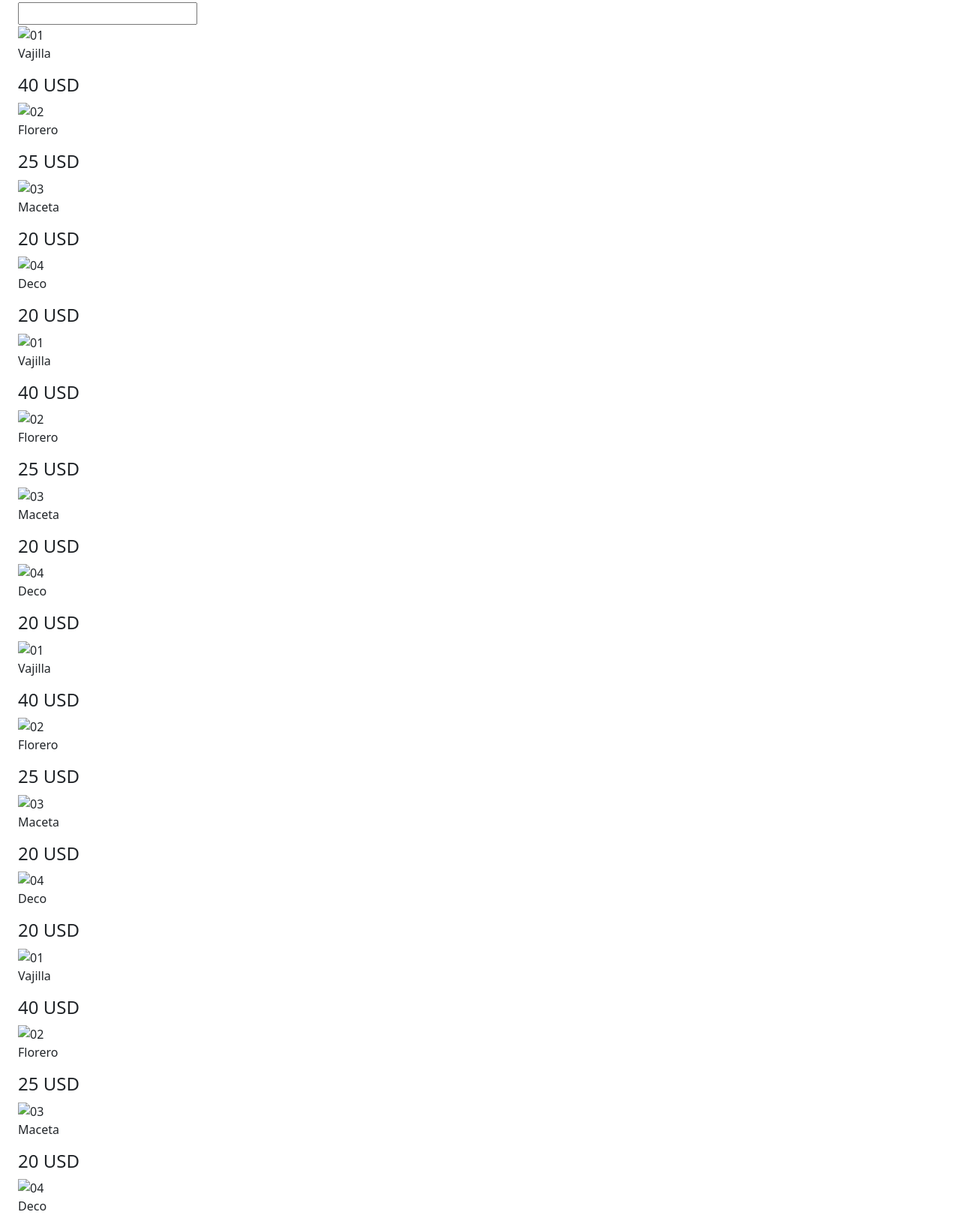
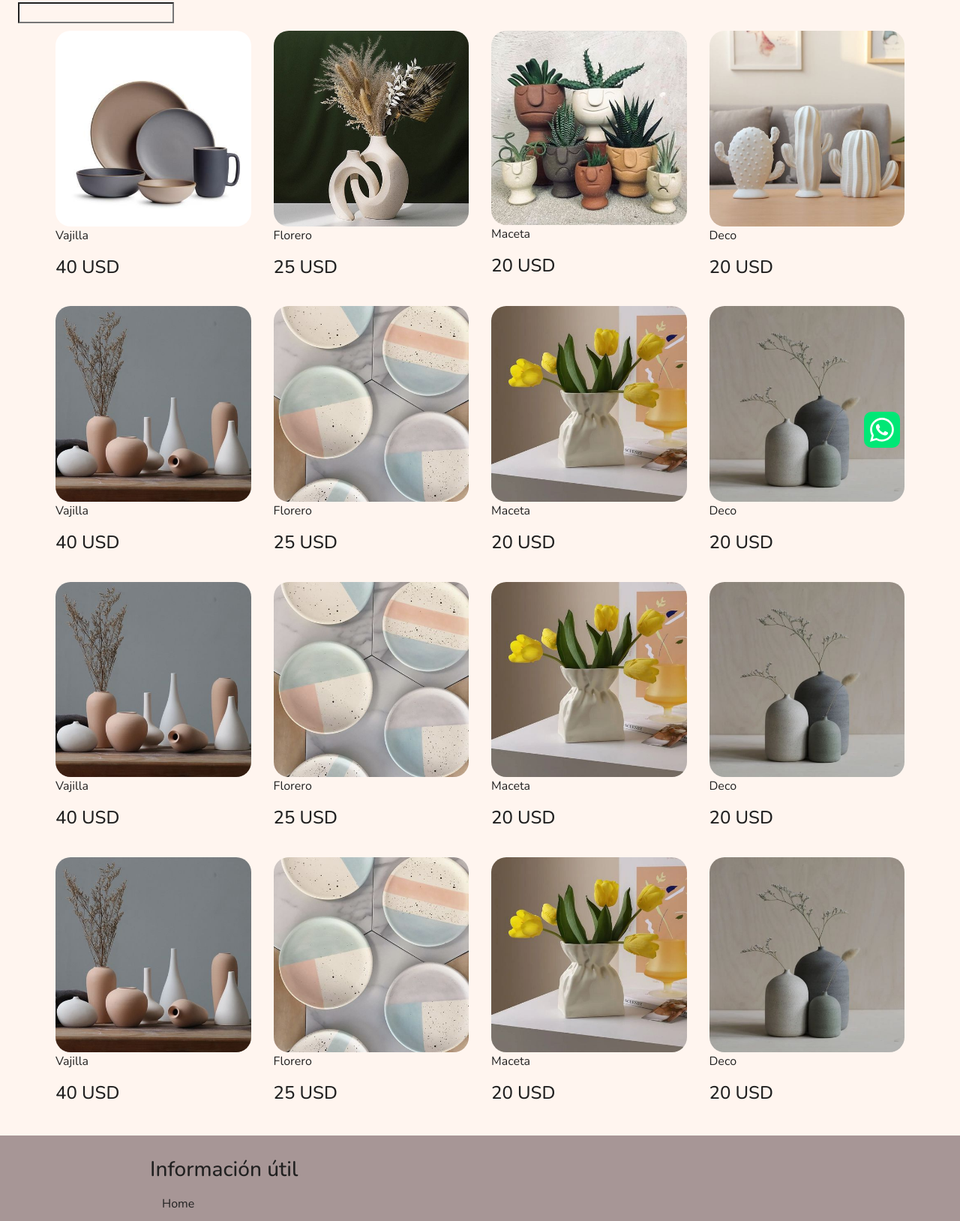
Before and after one commit to delgadillo-cesar/PreEntrega2-Delgadillo, a plain HTML site: page pages/productos.html in a window 1280 px wide. Shown: the part 133-1761 px from the top of the page at 75% size. Drawn offline with nearby package versions, Linux system fonts and the light colour scheme; the site is published under a folder, as on GitHub Pages, so addresses that start at the root find nothing.

Commit message:
Corrección de rutas

```diff
--- a/pages/productos.html
+++ b/pages/productos.html
@@ -4,7 +4,7 @@
     <meta charset="UTF-8">
     <meta name="viewport" content="width=device-width, initial-scale=1.0">
     <link href="https://cdn.jsdelivr.net/npm/bootstrap@5.3.3/dist/css/bootstrap.min.css" rel="stylesheet" integrity="sha384-QWTKZyjpPEjISv5WaRU9OFeRpok6YctnYmDr5pNlyT2bRjXh0JMhjY6hW+ALEwIH" crossorigin="anonymous">
-    <link rel="stylesheet" href="/style.css">
+    <link rel="stylesheet" href="../style.css">
     <link rel="preconnect" href="https://fonts.gstatic.com" crossorigin>
     <link href="https://fonts.googleapis.com/css2?family=Nunito:ital,wght@0,200..1000;1,200..1000&display=swap" rel="stylesheet">
     <title>Terra Decor Nosotros</title>
@@ -16,7 +16,7 @@
         <section>
             <nav class="navbar navbar-expand-lg p-3  header__container--color">
                 <div class="container-fluid header__container--color">
-                    <a href="./index.html">
+                    <a href="../index.html">
                         <img src="../img/terra.png" width="100px" height="80px" class="logo" alt="terra">
                     </a>
                   <button class="navbar-toggler header__container--color" type="button" data-bs-toggle="collapse" data-bs-target="#navbarNav" aria-controls="navbarNav" aria-expanded="false" aria-label="Toggle navigation">
@@ -54,82 +54,82 @@
             </div>
             <div  class="grid__productos--container">
                     <div>
-                        <img src="/img/07ec8a7e0f9aa710f34fcd5127c7617f.jpg" alt="01" class="products__container--img">
+                        <img src="../img/07ec8a7e0f9aa710f34fcd5127c7617f.jpg" alt="01" class="products__container--img">
                         <p>Vajilla</p>
                         <h4>40 USD</h4>
                     </div>
                     <div>
-                        <img src="/img/222311244562ad0730c7003f4ce533ec.jpg" alt="02" class="products__container--img">
+                        <img src="../img/222311244562ad0730c7003f4ce533ec.jpg" alt="02" class="products__container--img">
                         <p>Florero</p>
                         <h4>25 USD</h4>
                     </div>
                     <div>
-                        <img src="/img/62e3eadbe806001e338f516c88ed9aa2.jpg" alt="03" class="products__container--img">
+                        <img src="../img/62e3eadbe806001e338f516c88ed9aa2.jpg" alt="03" class="products__container--img">
                         <p>Maceta</p>
                         <h4>20 USD</h4>
                     </div>
                     <div>
-                        <img src="/img/4ba7256723fb7e382dd0f4c365bd18a1.jpg" alt="04" class="products__container--img">
+                        <img src="../img/4ba7256723fb7e382dd0f4c365bd18a1.jpg" alt="04" class="products__container--img">
                         <p>Deco</p>
                         <h4>20 USD</h4>
                     </div>
                     <div>
-                        <img src="/img/b062aab494184d89db31ba2f9583b457.jpg" alt="01" class="products__container--img">
+                        <img src="../img/b062aab494184d89db31ba2f9583b457.jpg" alt="01" class="products__container--img">
                         <p>Vajilla</p>
                         <h4>40 USD</h4>
                     </div>
                     <div>
-                        <img src="/img/ac5faaeff0d6dc7d8f552feaf011ad33.jpg" alt="02" class="products__container--img">
+                        <img src="../img/ac5faaeff0d6dc7d8f552feaf011ad33.jpg" alt="02" class="products__container--img">
                         <p>Florero</p>
                         <h4>25 USD</h4>
                     </div>
                     <div>
-                        <img src="/img/999a4de6e47c36f47359c068dd2c8e44.jpg" alt="03" class="products__container--img">
+                        <img src="../img/999a4de6e47c36f47359c068dd2c8e44.jpg" alt="03" class="products__container--img">
                         <p>Maceta</p>
                         <h4>20 USD</h4>
                     </div>
                     <div>
-                        <img src="/img/8f771150944d44ed1dae164ca4ba08ea.jpg" alt="04" class="products__container--img">
+                        <img src="../img/8f771150944d44ed1dae164ca4ba08ea.jpg" alt="04" class="products__container--img">
                         <p>Deco</p>
                         <h4>20 USD</h4>
                     </div>
                     <div>
-                        <img src="/img/b062aab494184d89db31ba2f9583b457.jpg" alt="01" class="products__container--img">
+                        <img src="../img/b062aab494184d89db31ba2f9583b457.jpg" alt="01" class="products__container--img">
                         <p>Vajilla</p>
                         <h4>40 USD</h4>
                     </div>
                     <div>
-                        <img src="/img/ac5faaeff0d6dc7d8f552feaf011ad33.jpg" alt="02" class="products__container--img">
+                        <img src="../img/ac5faaeff0d6dc7d8f552feaf011ad33.jpg" alt="02" class="products__container--img">
                         <p>Florero</p>
                         <h4>25 USD</h4>
                     </div>
                     <div>
-                        <img src="/img/999a4de6e47c36f47359c068dd2c8e44.jpg" alt="03" class="products__container--img">
+                        <img src="../img/999a4de6e47c36f47359c068dd2c8e44.jpg" alt="03" class="products__container--img">
                         <p>Maceta</p>
                         <h4>20 USD</h4>
                     </div>
                     <div>
-                        <img src="/img/8f771150944d44ed1dae164ca4ba08ea.jpg" alt="04" class="products__container--img">
+                        <img src="../img/8f771150944d44ed1dae164ca4ba08ea.jpg" alt="04" class="products__container--img">
                         <p>Deco</p>
                         <h4>20 USD</h4>
                     </div>
                     <div>
-                        <img src="/img/b062aab494184d89db31ba2f9583b457.jpg" alt="01" class="products__container--img">
+                        <img src="../img/b062aab494184d89db31ba2f9583b457.jpg" alt="01" class="products__container--img">
                         <p>Vajilla</p>
                         <h4>40 USD</h4>
                     </div>
                     <div>
-                        <img src="/img/ac5faaeff0d6dc7d8f552feaf011ad33.jpg" alt="02" class="products__container--img">
+                        <img src="../img/ac5faaeff0d6dc7d8f552feaf011ad33.jpg" alt="02" class="products__container--img">
                         <p>Florero</p>
                         <h4>25 USD</h4>
                     </div>
                     <div>
-                        <img src="/img/999a4de6e47c36f47359c068dd2c8e44.jpg" alt="03" class="products__container--img">
+                        <img src="../img/999a4de6e47c36f47359c068dd2c8e44.jpg" alt="03" class="products__container--img">
                         <p>Maceta</p>
                         <h4>20 USD</h4>
                     </div>
                     <div>
-                        <img src="/img/8f771150944d44ed1dae164ca4ba08ea.jpg" alt="04" class="products__container--img">
+                        <img src="../img/8f771150944d44ed1dae164ca4ba08ea.jpg" alt="04" class="products__container--img">
                         <p>Deco</p>
                         <h4>20 USD</h4>
                     </div>
```
Also changed, not shown: pages/contacto.html (+2 -2 lines), pages/nosotros.html (+3 -3 lines), pages/talleres.html (+6 -6 lines).
